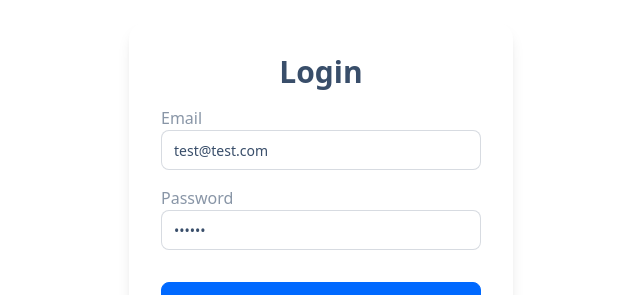
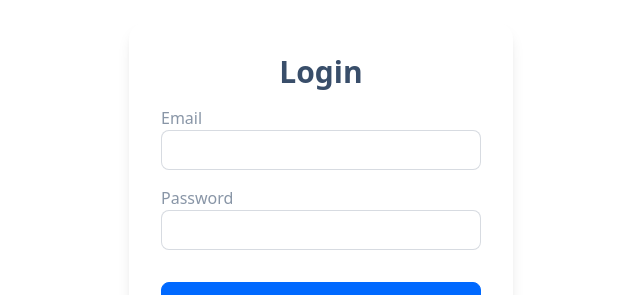
Before and after one commit to SimAndrew/comfy-ecommerce-reactjs, a React (Vite) app: page /login in a window 1280 px wide. Shown: the part 164-459 px from the top of the page, without its empty margins (319-959 px from the left). Built offline with nearby package versions, Linux system fonts and the light colour scheme.

Commit message:
feat: add guest user login functionality in Login component

```diff
--- a/src/pages/Login.jsx
+++ b/src/pages/Login.jsx
@@ -30,6 +30,24 @@ export const action =
 	};
 
 const Login = () => {
+	const dispatch = useDispatch();
+	const navigate = useNavigate();
+
+	const loginAsGuestUser = async () => {
+		try {
+			const response = await customFetch.post('/auth/local', {
+				identifier: 'test@test.com',
+				password: 'secret',
+			});
+			dispatch(loginUser(response.data));
+			toast.success('welcome guest user');
+			navigate('/');
+		} catch (error) {
+			console.log(error);
+			toast.error('guest user login error.please try later.');
+		}
+	};
+
 	return (
 		<section className="h-screen grid place-items-center">
 			<Form
@@ -37,18 +55,8 @@ const Login = () => {
 				className="card w-96 p-8 bg-base-100 shadow-lg flex flex-col gap-y-4"
 			>
 				<h4 className="text-center text-3xl font-bold capitalize">Login</h4>
-				<FormInput
-					type="email"
-					label="email"
-					name="identifier"
-					defaultValue="test@test.com"
-				/>
-				<FormInput
-					type="password"
-					label="password"
-					name="password"
-					defaultValue="secret"
-				/>
+				<FormInput type="email" label="email" name="identifier" />
+				<FormInput type="password" label="password" name="password" />
 
 				<div className="mt-4">
 					<SubmitBtn text="login" />
@@ -56,8 +64,9 @@ const Login = () => {
 				<button
 					type="button"
 					className="btn btn-secondary btn-block capitalize"
+					onClick={loginAsGuestUser}
 				>
-					guest user
+					Guest user
 				</button>
 				<p className="text-center">
 					Not a member yet?
@@ -65,7 +74,7 @@ const Login = () => {
 						to="/register"
 						className="ml-2 link link-hover link-primary capitalize"
 					>
-						register
+						Register
 					</Link>
 				</p>
 			</Form>
```
